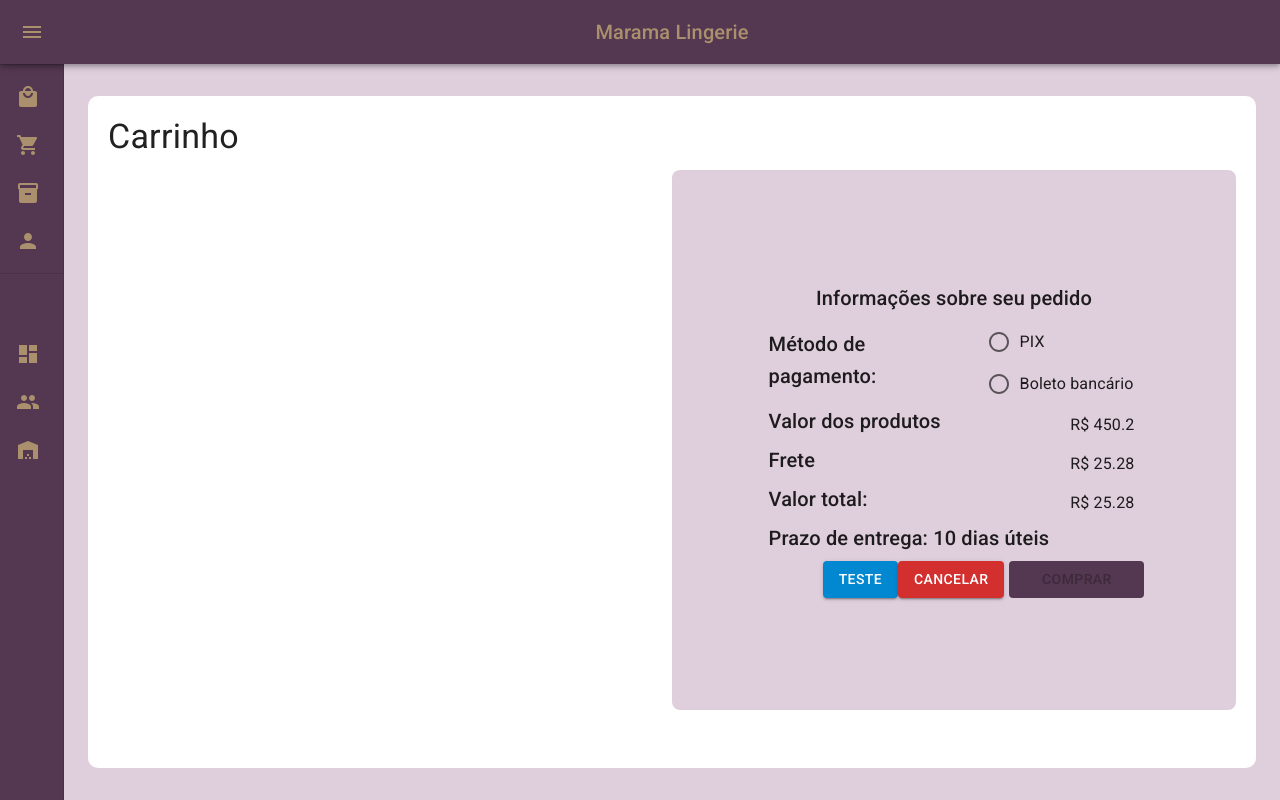
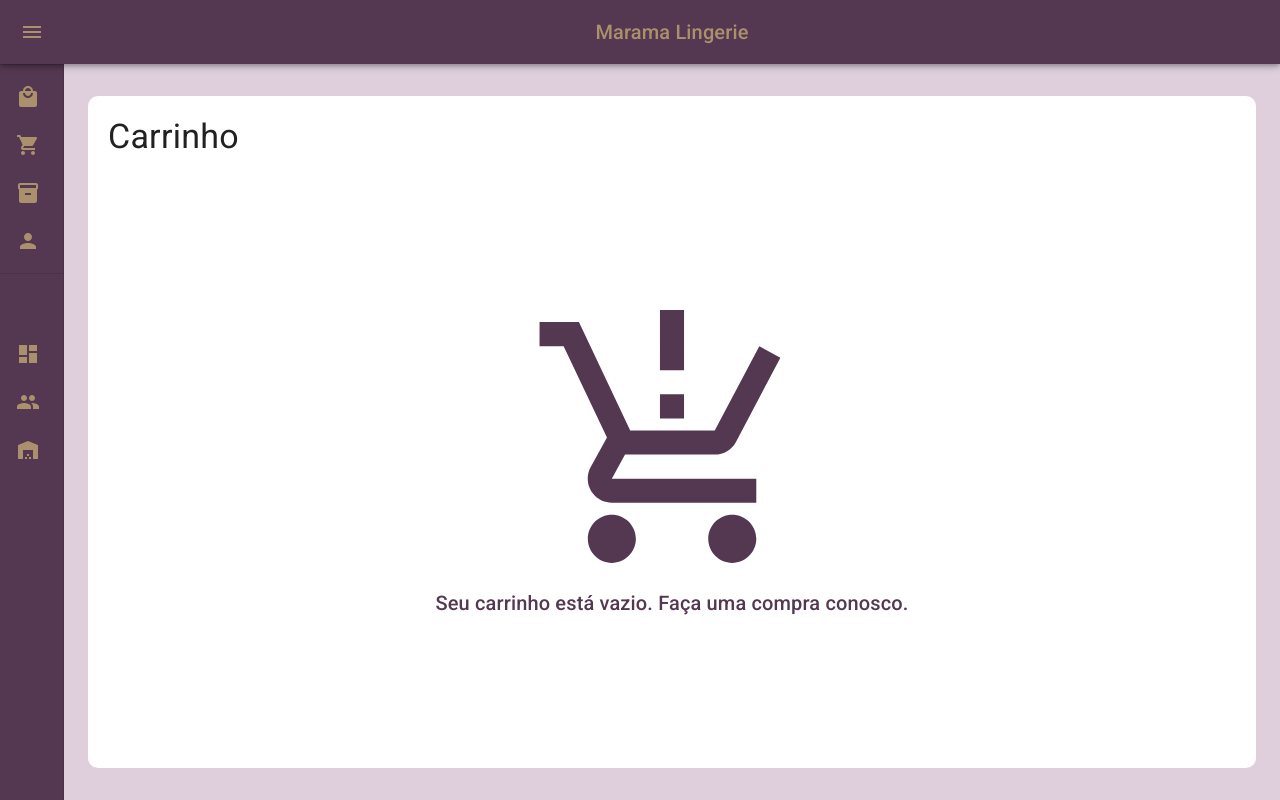
Before and after one commit to dsslucas/projeto-ecommerce, a React (Create React App) app in the folder frontend/: page /carrinho in a window 1280 px wide. Built offline with nearby package versions, Linux system fonts and the light colour scheme.

Commit message:
Imagem quando o Carrinho estiver vazio

```diff
--- a/frontend/src/paginas/Carrinho.jsx
+++ b/frontend/src/paginas/Carrinho.jsx
@@ -1,13 +1,13 @@
 import React, { useState } from 'react'
+import { useNavigate } from 'react-router-dom'
 import Box from '@mui/material/Box';
-import { ButtonBuy, CommonBox, EstiloModal, EstilosConteudo, InformacoesCarrinho } from '../styles';
+import { ButtonBuy, CommonBox, Cores, EstiloModal, EstilosConteudo, InformacoesCarrinho } from '../styles';
 import Grid from '@mui/material/Grid';
 import CardCarrinho from '../componentes/CardCarrinho';
 import Typography from '@mui/material/Typography';
 
 // Para o login/signup
-import Modal, { modalClasses } from '@mui/material/Modal';
-import Input from '../componentes/Input'
+import Modal from '@mui/material/Modal';
 import Snackbar from '@mui/material/Snackbar';
 
 import Radio from '@mui/material/Radio';
@@ -18,7 +18,7 @@
 
 // Imagens
 import Image1 from '../assets/IMG-1310.jpg'
-import Image2 from '../assets/IMG-1311.jpg'
+//import Image2 from '../assets/IMG-1311.jpg'
 // import Image3 from '../assets/IMG-1313.jpg'
 // import Image4 from '../assets/IMG-1326.jpg'
 // import Image5 from '../assets/IMG-1327.jpg'
@@ -28,21 +28,18 @@
 import Span from '../componentes/Span';
 import Titulo from '../componentes/Titulo';
 import ModalCadastro from '../componentes/ModalCadastro';
-import Select from '@mui/material/Select';
-import MenuItem from '@mui/material/MenuItem';
-import InputLabel from '@mui/material/InputLabel';
 import ModalLogin from '../componentes/ModalLogin';
 import MuiAlert from '@mui/material/Alert';
 import Alert from '@mui/material/Alert';
 import Stack from '@mui/material/Stack';
-import Collapse from '@mui/material/Collapse';
 import Fade from '@mui/material/Fade';
+import ProductionQuantityLimitsIcon from '@mui/icons-material/ProductionQuantityLimits';
 
 // Redux
-import { useSelector } from 'react-redux'
+import { useDispatch, useSelector } from 'react-redux'
 import { useEffect } from 'react';
 import api from '../servicos/api';
-import axios from 'axios';
+import { LimpaCarrinho } from '../redux/actions/Carrinho';
 
 const Alerta = React.forwardRef(function Alert(props, ref) {
     return <MuiAlert elevation={6} ref={ref} variant="filled" {...props} />;
@@ -51,6 +48,12 @@
 const Carrinho = () => {
     // Redux
     const { signin, carrinho } = useSelector(estado => estado)
+
+    // Manda para as Actions
+    const dispatch = useDispatch()
+
+    // Navegação do React Router
+    const navigate = useNavigate()
 
     console.log("Dados do login: ", signin)
     console.log("Carrinho:", carrinho)
@@ -91,6 +94,14 @@
 
             // Abrir o aviso que a compra foi realizada
             setAbrirSnackbar(!abrirSnackbar)
+
+            setTimeout(() => {
+                // Transfere para a página de Compras
+                navigate('/compras')
+
+                // Limpa o carrinho
+                dispatch(LimpaCarrinho())
+            }, 10000)
         }
     }
 
@@ -124,7 +135,6 @@
                         <Stack
                             sx={{
                                 width: 'auto',
-                                //transitionTimingFunction: 'linear'
                             }}
                             spacing={2}
                         >
@@ -143,9 +153,7 @@
                                 setRespostaConexao({ ...respostaConexao, resultado: undefined, texto: undefined })
                             }, 4000)}
                         </Stack>
-
                     </Fade>
-
                 </Box>
             }
 
@@ -208,9 +216,9 @@
                         </Button>
                     </Box>
                 </Modal>
-            )
-            }
+            )}
 
+            {carrinho.length > 0 && (
                 <Grid container spacing={0}>
                     <Grid item
                         xs={12} lg={6}
@@ -326,7 +334,6 @@
                                 sx={{ marginLeft: '10px', marginRight: '10px' }}
                             >
                                 Prazo de entrega:
-
                                 10 dias úteis
                             </Typography>
 
@@ -334,10 +341,11 @@
                                 component="div"
                                 sx={{ ...CommonBox, justifyContent: 'right' }}
                             >
-                            <Button variant="contained" color="info"
-                                onClick={() => console.log(dadosCompra)}
-                            >TESTE</Button>
-                            <Button variant="contained" color="error">Cancelar</Button>
+                                <Button variant="contained" color="error"
+                                    onClick={() => dispatch(LimpaCarrinho())}
+                                >
+                                    Cancelar
+                                </Button>
                                 <Button
                                     sx={{ ...ButtonBuy, marginLeft: '5px', width: '35%' }}
                                     onClick={() => realizacaoCompra()}
@@ -349,6 +357,27 @@
                         </FormControl>
                     </Grid>
                 </Grid>
+            )}
+
+            {carrinho.length === 0 && (
+                <Box
+                    component="div"
+                    sx={{
+                        height: 'calc(100vh - 222px)',
+                        display: 'flex', alignItems: 'center', justifyContent: 'center', flexDirection: 'column'
+                    }}
+                >
+                    <ProductionQuantityLimitsIcon sx={{color: Cores.fundoCabecalho, width: "50%", height: "50%"}}/>
+
+                    <Typography
+                        component="h6"
+                        variant="h6"
+                        sx={{ textAlign: 'center', color: Cores.fundoCabecalho }}
+                    >
+                        Seu carrinho está vazio. Faça uma compra conosco.
+                    </Typography>
+                </Box>
+            )}
 
             <Snackbar open={abrirSnackbar} onClose={() => setAbrirSnackbar(!abrirSnackbar)} autoHideDuration={6000}>
                 <Alerta onClose={() => setAbrirSnackbar(!abrirSnackbar)} severity="success" sx={{ width: '50%' }}>
--- a/frontend/src/redux/actions/Carrinho.js
+++ b/frontend/src/redux/actions/Carrinho.js
@@ -17,3 +17,8 @@
     type: "RETIRA_QTD_ITEM_CARRINHO",
     payload: event
 })
+
+export const LimpaCarrinho = (event) => ({
+    type: "LIMPA_CARRINHO",
+    payload: event
+})
--- a/frontend/src/redux/reducers/CarrinhoReducer.js
+++ b/frontend/src/redux/reducers/CarrinhoReducer.js
@@ -34,6 +34,8 @@
                 return item
             })
             return novaLista
+        case "LIMPA_CARRINHO":
+            return []
         default:
             return state
     }
```
Lines whose indentation alone changed are shown as unchanged.
